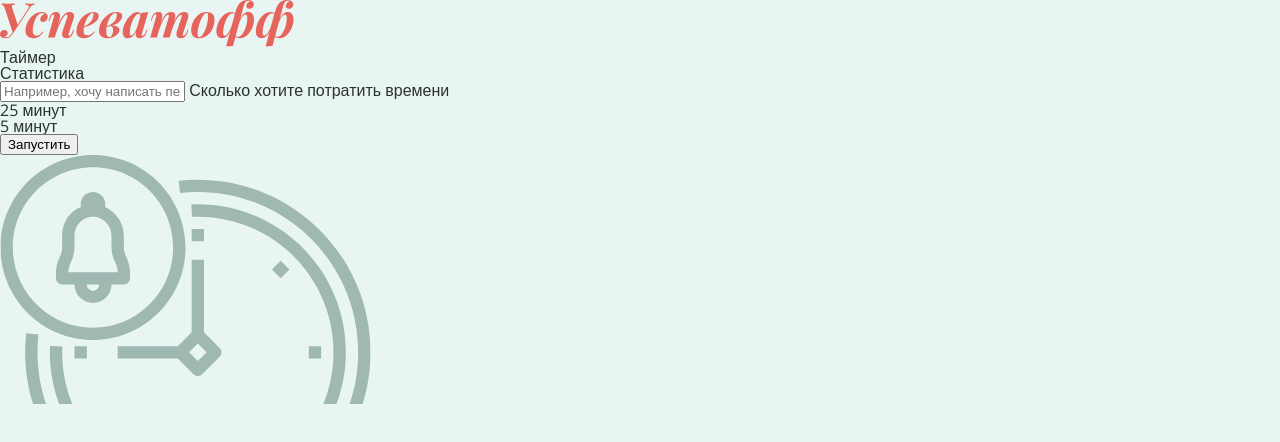
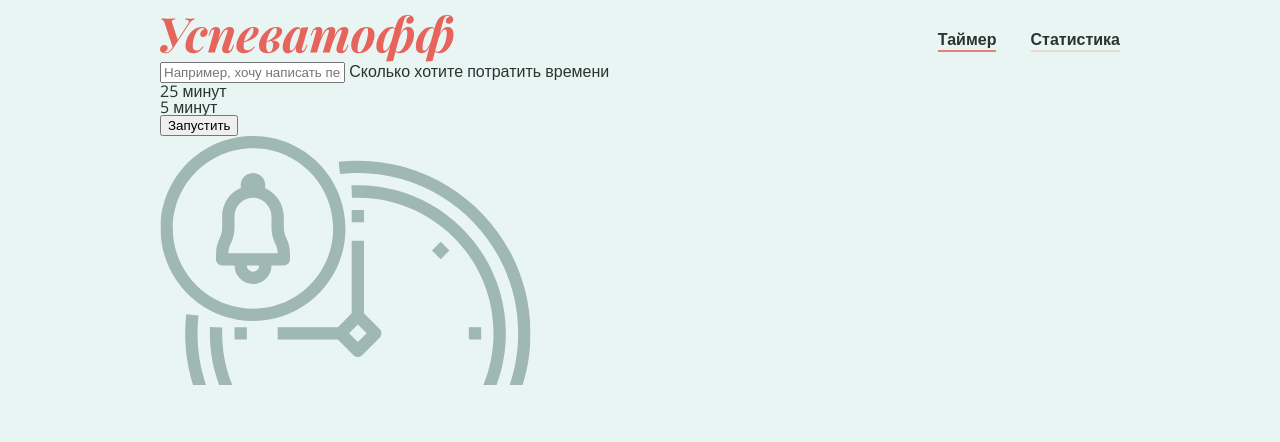
Before and after one commit to HSE-Design/DPO-uspevatoff, a plain HTML site: page index.html in a window 1280 px wide. Drawn offline with nearby package versions, Linux system fonts and the light colour scheme.

Commit message:
Добавил стили для шапки

```diff
--- a/css/styles.css
+++ b/css/styles.css
@@ -13,3 +13,42 @@ body {
 
   font-family: "Open Sans", sans-serif;
 }
+
+nav,
+section {
+  max-width: 960px;
+  margin: 0 auto;
+}
+
+nav {
+  display: flex;
+
+  padding-top: 15px;
+
+  font-weight: 700;
+
+  justify-content: space-between;
+  align-items: center;
+}
+
+nav ul li {
+  display: inline-block;
+
+  margin-left: 30px;
+}
+
+nav a {
+  transition: 150ms border-bottom ease;
+  text-decoration: none;
+
+  color: inherit;
+  border-bottom: 2px solid rgba(229, 100, 92, 0.2);
+}
+
+nav a.is-active {
+  border-bottom: 2px solid rgba(229, 100, 92, 0.8);
+}
+
+nav a:hover {
+  border-bottom: 2px solid rgba(229, 100, 92, 0.8);
+}
--- a/index.html
+++ b/index.html
@@ -9,8 +9,12 @@
   <nav>
     <img src="img/logo.svg" alt="Логотип сервиса">
     <ul>
-      <li>Таймер</li>
-      <li>Статистика</li>
+      <li>
+        <a class="is-active" href="#">Таймер</a>
+      </li>
+      <li>
+        <a href="#">Статистика</a>
+      </li>
     </ul>
   </nav>
   <section>
```
